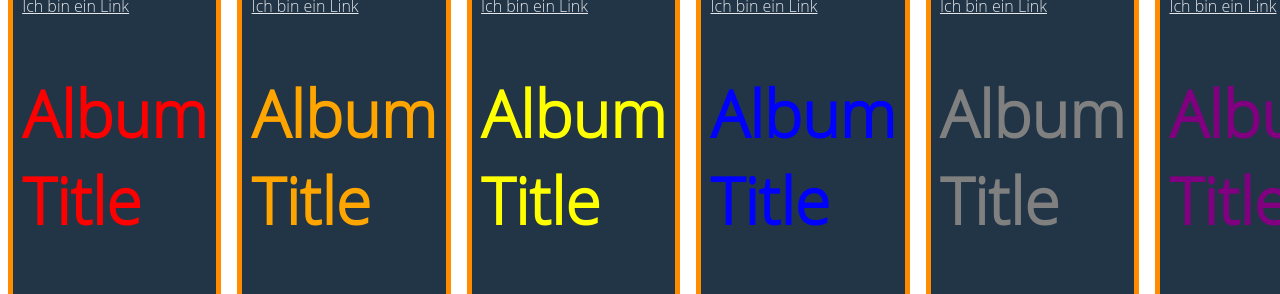
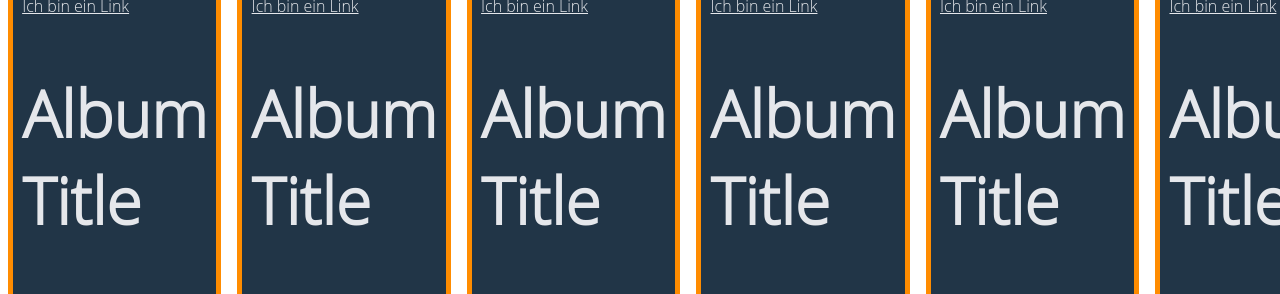
Before and after one commit to Floxn/CSS-Kata, a React (Vite) app in the folder 1-layer-supports-scope-cp/: page / in a window 1280 px wide. Shown: the part 156-450 px from the top of the page. Built offline with nearby package versions, Linux system fonts and the light colour scheme.

Commit message:
update Kata

```diff
--- a/1-layer-supports-scope-cp/src/_properties.css
+++ b/1-layer-supports-scope-cp/src/_properties.css
@@ -7,5 +7,5 @@
 @property --grid-columns {
     syntax: "<integer>";
     inherits: false;
-    initial-value: 10;
+    initial-value: 6;
 }
--- a/1-layer-supports-scope-cp/src/components/album/index.tsx
+++ b/1-layer-supports-scope-cp/src/components/album/index.tsx
@@ -1,5 +1,7 @@
 import "./index.css"
 
+/*
+ * Wird später beim Thema @scope verwendet
 const colors = [
     "red",
     "blue",
@@ -11,14 +13,11 @@ const colors = [
     "brown",
     "gray",
 ]
-
+**/
 
 export function Album() {
     return (
         <div className="album">
-            <style>
-                {` {/* Add some style here */} @scope { h2 { color: ${colors[Math.floor(Math.random() * colors.length)]}; } }`}
-            </style>
             <img className="image" src={`https://picsum.photos/300/200?v=${Math.random() * 100}`} alt=""/>
             <a href="#">Ich bin ein Link</a>
             <div className="album__details">
```
Also changed, not shown: 2 other files (tests, documents, lock files or other folders).
